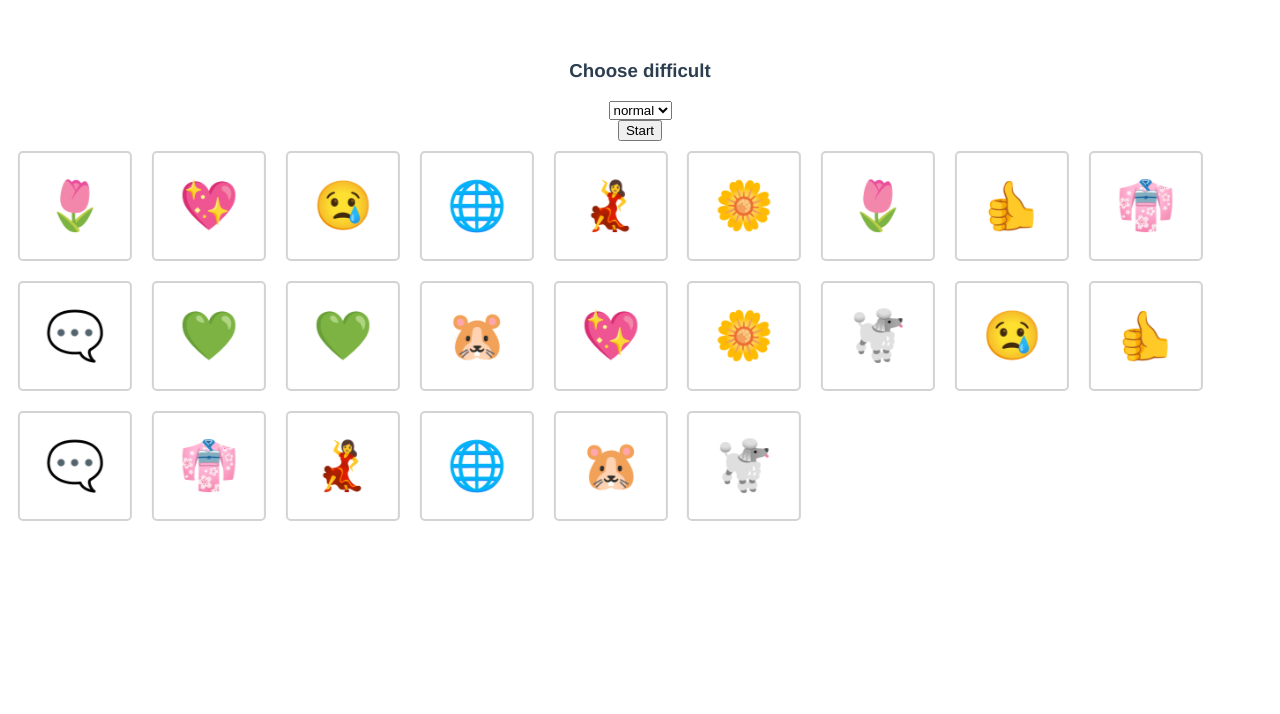
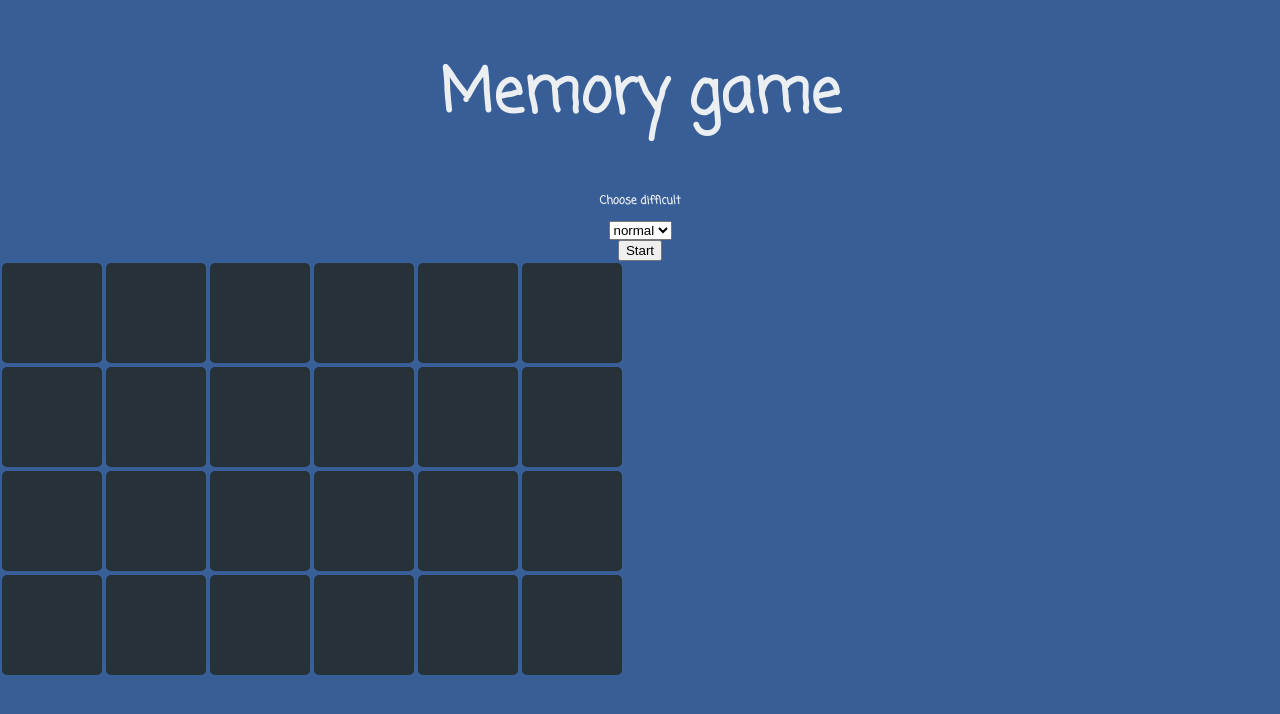
Before and after one commit to gerasimvol/memory-game, a Vue app: page / in a window 1280 px wide. Both pictures are taken after a click on the button "Start". Shown: the top 714 px of the page. Built offline with nearby package versions, Linux system fonts and the light colour scheme.

Commit message:
Add basic styles

```diff
--- a/index.html
+++ b/index.html
@@ -4,6 +4,24 @@
     <meta charset="utf-8">
     <meta name="viewport" content="width=device-width,initial-scale=1.0">
     <title>memory-game</title>
+    <link href="https://fonts.googleapis.com/css?family=Coming+Soon" rel="stylesheet">
+    <style>
+      :root {
+        --white: #ECEFF1;
+        --black: #263238;
+        --blue: #375e97;
+        --red: #FB6542;
+        --yellow: #FFBB00;
+        --green: #3F681C;
+      }
+
+      html, body {
+        margin: 0;
+        padding: 0;
+        color: var(--white);
+        font-size: 10px;
+      }
+    </style>
   </head>
   <body>
     <div id="app"></div>
--- a/src/App.vue
+++ b/src/App.vue
@@ -1,6 +1,7 @@
 <template>
   <div id="app">
     <section class="start-screen">
+      <h1 class="logo">Memory game</h1>
       <div class="difficult">
         <h3>Choose difficult</h3>
         <select v-model="difficult">
@@ -22,6 +23,7 @@
         v-for="(card, i) in allCards"
         :key="`card-${i}`"
         :card="card"
+        :allowSelect="allowSelect"
         :id="i"
         @selected="onCardSelected($event)"
       />
@@ -46,7 +48,8 @@ export default {
       difficultOptions: ['easy', 'normal', 'hard', 'insane'],
       difficult: 'normal',
       allCards: null,
-      selectedCards: []
+      selectedCards: [],
+      allowSelect: true
     }
   },
   methods: {
@@ -103,10 +106,15 @@ export default {
             console.log('GG')
           }
         } else {
-          this.selectedCards.forEach(card => {
-            this.allCards[card.id].selected = false
-          })
-          this.selectedCards = []
+          this.allowSelect = false
+          setTimeout(() => {
+            this.selectedCards.forEach(card => {
+              this.allCards[card.id].selected = false
+            })
+            this.selectedCards = []
+            this.allowSelect = true
+          }, 700)
+
         }
       }
     }
@@ -116,23 +124,21 @@ export default {
 
 <style lang="scss" scoped>
   #app {
-    font-family: 'Avenir', Helvetica, Arial, sans-serif;
-    -webkit-font-smoothing: antialiased;
-    -moz-osx-font-smoothing: grayscale;
+    overflow: hidden;
+    font-family: 'Coming Soon', cursive;
     text-align: center;
-    color: #2c3e50;
-    margin-top: 60px;
+    height: 100vh;
+    background: var(--blue);
+  }
+
+  .logo {
+    font-weight: 700;
+    font-size: 6rem;
   }
 
   .cards {
     display: flex;
-    max-width: 100vw;
+    max-width: 700px;
     flex-wrap: wrap;
   }
-
-  .card {
-    &_opened {
-      transform: rotateY(-180deg);
-    }
-  }
 </style>
--- a/src/components/Card.vue
+++ b/src/components/Card.vue
@@ -1,16 +1,10 @@
 <template>
-  <div
-    class="card"
-    @click="selectCard"
-  >
-    <div class="card_front">
-      <div class="card__icon">
-        {{ card.value }}
-      </div>
+  <section class="container" @click="selectCard">
+    <div :class="['card', {'card_flipped': card.selected}]">
+      <div class="card__front"></div>
+      <div class="card__back">{{ card.value }}</div>
     </div>
-
-    <div class="card_back"></div>
-  </div>
+  </section>
 </template>
 
 <script>
@@ -27,11 +21,23 @@ export default {
     id: {
       type: Number,
       required: true
+    },
+    allowSelect: {
+      type: Boolean,
+      required: true
+    }
+  },
+  watch: {
+    card: {
+      handler: function(newValue) {
+        this.card = newValue
+      },
+      deep: true
     }
   },
   methods: {
     selectCard () {
-      if(this.card.selected) return
+      if (!this.allowSelect || this.card.selected) return
       this.$emit('selected', {
         card: this.card,
         id: this.id
@@ -42,22 +48,45 @@ export default {
 </script>
 
 <style lang="scss" scoped>
+  .container {
+    width: 100px;
+    height: 100px;
+    position: relative;
+    border: 2px solid transparent;
+    perspective: 800px;
+  }
+
   .card {
-    box-sizing: border-box;
-    border: 2px solid lightgray;
+    width: 100%;
+    height: 100%;
+    position: absolute;
+    transition: transform 0.5s;
+    transform-style: preserve-3d;
+  }
+
+  .card__front,
+  .card__back {
+    display: flex;
     border-radius: 5px;
-    margin: 10px;
-    padding: 25px;
-    cursor: pointer;
-    transition: all 0.5s;
-    transform: rotateY(180deg);
+    justify-content: center;
+    align-items: center;
+    font-size: 4.8rem;
+    height: 100%;
+    width: 100%;
+    position: absolute;
+    backface-visibility: hidden;
+  }
 
-    &_back {
-      background: burlywood;
-    }
+  .card__front {
+    background: var(--black);
+  }
 
-    &__icon {
-      font-size: 3rem;
-    }
+  .card__back {
+      background: var(--white);
+      transform: rotateY( 180deg );
+  }
+
+  .card_flipped {
+      transform: rotateY( 180deg );
   }
 </style>
```
